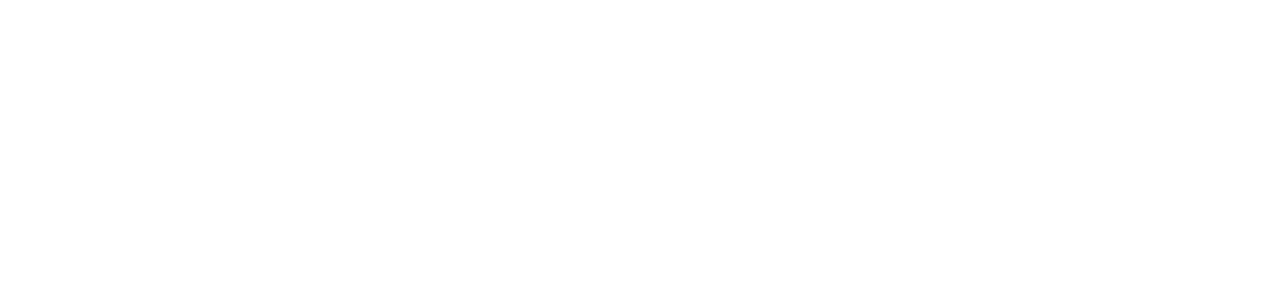
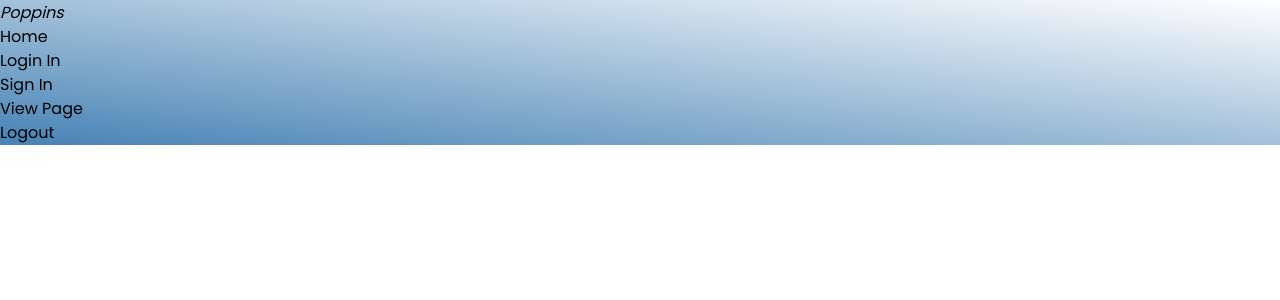
Before and after one commit to Asuraking913/User-Authentication-, a React (Vite) app in the folder client/: page /view in a window 1280 px wide. Before the commit this address had no page. Shown: the top 300 px of the page. Built offline with nearby package versions, Linux system fonts and the light colour scheme; no server answers.

Commit message:
Reconfiguring client side

```diff
--- a/client/src/App.jsx
+++ b/client/src/App.jsx
@@ -3,6 +3,7 @@ import Home from './pages/home'
 import {BrowserRouter as Router, Routes, Route} from "react-router-dom"
 import Login from './pages/login'
 import Reg from './pages/register'
+import View from './pages/view'
 
 function App() {
   return (
@@ -12,6 +13,7 @@ function App() {
                 <Route path='/' element={<Home />}/>
                 <Route path='/login' element={<Login />}/>
                 <Route path='/register' element={<Reg />}/>
+                <Route path='/view' element={<View />}/>
             </Routes>
         </Router>
     </div>
--- a/client/src/components /nav.jsx
+++ b/client/src/components /nav.jsx
@@ -1,7 +1,7 @@
 import React from 'react'
 import { Link } from 'react-router-dom'
 
-function Nav() {
+function Nav({loginLink, signLink}) {
 
     const handleLogout = () => {
         localStorage.clear()
@@ -16,11 +16,14 @@ function Nav() {
                 <Link to={"/"}>
                     <li className='text-xl hover:scale-110 duration-[.5s] font-bold poppins text-white'>Home</li>
                 </Link>
-                <Link to={"/login"}>
+                <Link to={loginLink}>
                     <li className='text-xl hover:scale-110 duration-[.5s] font-bold poppins text-white'>Login In</li>
                 </Link>
-                <Link to={"/register"}>
+                <Link to={signLink}>
                     <li className='text-xl hover:scale-110 duration-[.5s] font-bold poppins text-white'>Sign In</li>
+                </Link>
+                <Link to={"/view"}>
+                    <li className='text-xl hover:scale-110 duration-[.5s] font-bold poppins text-white'>View Page</li>
                 </Link>
                 <li onClick={handleLogout} className='text-xl rounded-[1em] px-[1em] hover:scale-110 duration-[.5s] font-bold poppins text-blue-600 p-[.2em] bg-white'>Logout</li>
             </ul>
--- a/client/src/pages/home.jsx
+++ b/client/src/pages/home.jsx
@@ -7,14 +7,12 @@ function Home() {
   const [msg, setMsg] = useState(false )
 
   useEffect(() => {
-
-    console.log(localStorage.getItem("User"))
     setUser(localStorage.getItem("User"))
   }, [])
 
   return (
     <div className='flex justify-center items-center h-screen font-bold flex-col'>
-        <Nav />
+        <Nav loginLink={"/"} signLink={"/"}/>
         <div>
             <h1 className='text-[5rem] poppins text-blue-600'>Hey!! This is the home page</h1>
         </div>
--- a/client/src/pages/login.jsx
+++ b/client/src/pages/login.jsx
@@ -1,6 +1,7 @@
 import React, { useEffect, useState } from 'react'
 import Nav from '../components /nav'
 import axios from 'axios'
+import { Link } from 'react-router-dom'
 
 
 function Login() {
@@ -43,7 +44,7 @@ function Login() {
 
   return (
     <div className='bg-blue-100 h-screen flex items-center justify-center  linear flex-col'>
-        <Nav />
+        {/* <Nav /> */}
         <h1 className='poppins capitalize text-center text-blue-950 text-[1.5rem] font-bold mb-[1em]'>Log Into your account</h1>
         {msg && <p className='animate-bounce'>{msg}</p>}
         <div className='bg-white h-[auto]  rounded-[1em] shadow-lg shadow-blue-600 '>
@@ -62,7 +63,12 @@ function Login() {
                         <label className='poppins text-[1rem] font-semibold' htmlFor="Password">Password</label>
                         <input onChange={e => setUserPass(e.target.value)} placeholder='Enter your password' className='w-full focus:outline-blue-600 rounded-[5px] border-blue-300 border-[1px] p-[.2em] poppins' type="password" name="pass" id="pass" />
                     </p>
-                    <p className='poppins text-blue-600'>Forgot Password?</p>
+                    <div className='flex justify-between'>
+                        <p className='poppins text-blue-600 hover:underline '>Forgot Password?</p>
+                        <Link to={"/register"}>
+                            <p className='poppins text-blue-600 hover:underline '>Create an account!</p>
+                        </Link>
+                    </div>
                     <button type="submit" className='bg-blue-600 p-[1em] py-[.7em] w-full text-white poppins font-bold rounded-[5px]' >Login</button>
                 </div>
             </form>
--- a/client/src/pages/register.jsx
+++ b/client/src/pages/register.jsx
@@ -33,7 +33,6 @@ function Reg() {
   return (
     <div>
         <div className='bg-blue-100 h-screen flex items-center justify-center  linear flex-col'>
-        <Nav />
         <h1 className='poppins capitalize text-blue-950 text-[1.5rem] font-bold mb-[1em]'>Create an Account</h1>
 
         {msg && <p className='text-blue-950 animate-bounce'>{msg}</p>}
--- /dev/null
+++ b/client/src/pages/view.jsx
@@ -0,0 +1,38 @@
+import React, { useEffect, useState } from 'react'
+import Nav from '../components /nav'
+import axios from 'axios'
+
+function View() {
+
+    const [data, setData] =  useState(false)
+    const [user, setUser] = useState(false)
+
+
+    const handleUser = async () => {
+        const resp = await axios.post("http://127.0.0.1:2000/api/show", {"user": localStorage.getItem("User")}).then(resp => {
+            setData(resp.data)
+        })
+    }
+
+
+    useEffect(() => {
+    setUser(localStorage.getItem("User"))
+    handleUser()
+    }, [])
+
+  return (
+    <div className='h-screen linear'>
+        <Nav loginLink={"/login"} signLink={"/register"}/>
+
+        {user && <h1 className='text-2xl text-blue-400'>User: {user}</h1>}
+
+        <div className='flex gap-[1em] text-xl text-blue-400'>
+            <p>{data["name"]}</p>
+            <p>{data["email"]}</p>
+            <p>{data["id"]}</p>
+        </div>
+    </div>
+  )
+}
+
+export default View
```
Also changed, not shown: 2 other files (tests, documents, lock files or other folders).
